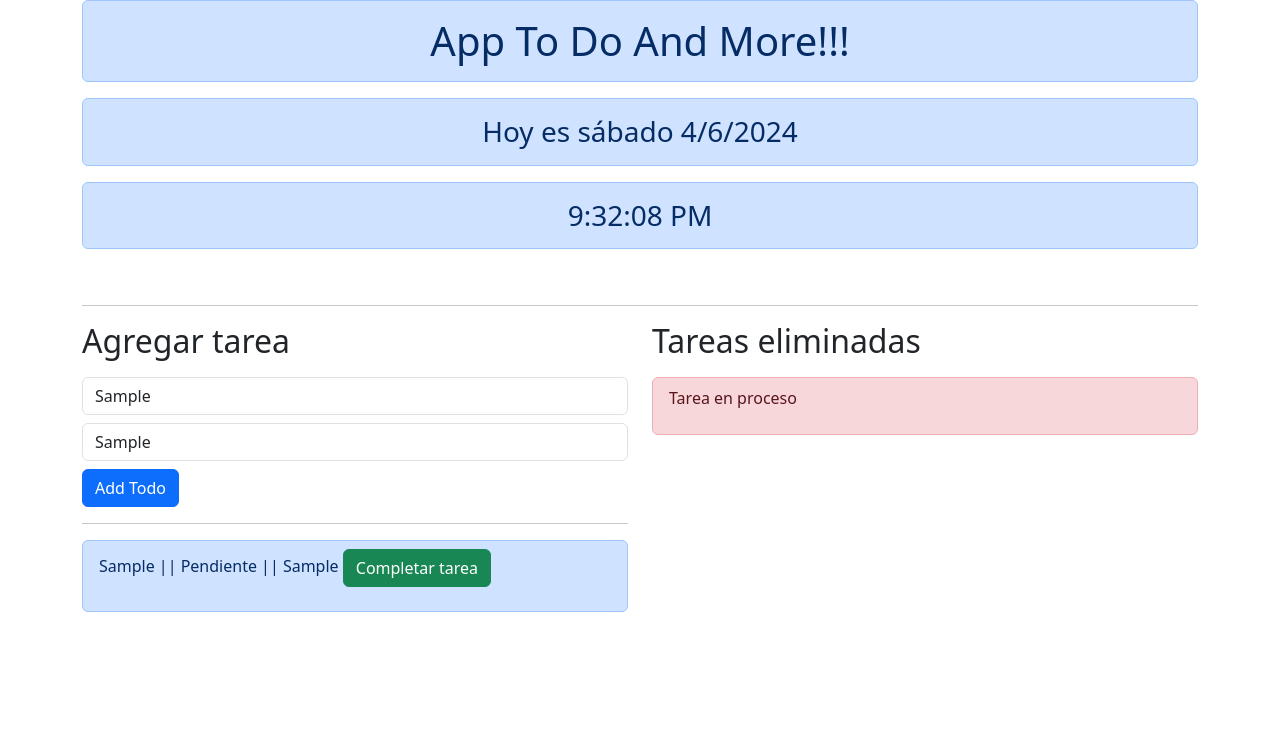
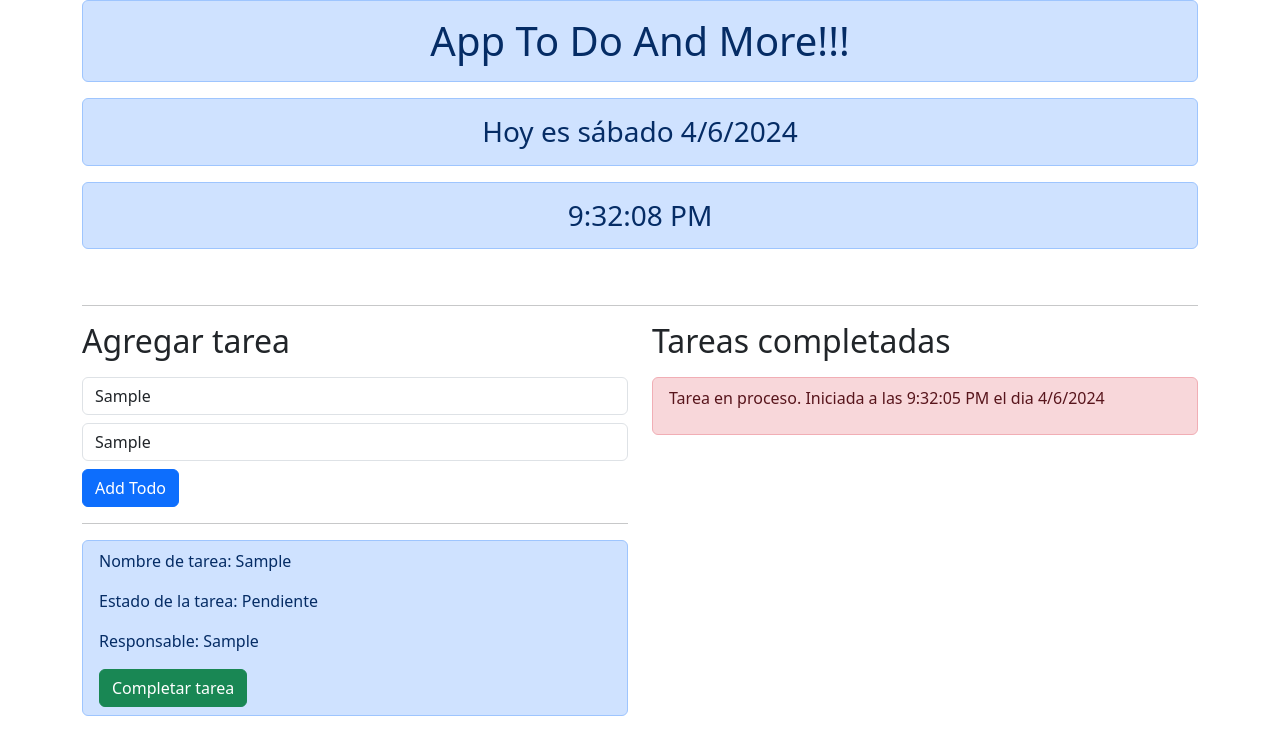
Before and after one commit to Abraham-Olsen/Sistemas-Colaborativos-Prototipo, an Angular app: page / in a window 1280 px wide. Both pictures are taken after typing "Sample", "Sample" into the empty fields and a click on the button "Add Todo". Shown: the top 754 px of the page. Built offline with nearby package versions, Linux system fonts and the light colour scheme.

Commit message:
feat: :sparkles: feat: Asignacion correcta de las fechas y horas de las tareas

```diff
--- a/src/app/components/erased-list/erased-list.component.html
+++ b/src/app/components/erased-list/erased-list.component.html
@@ -1,14 +1,23 @@
-<h2 class="mb-3">Tareas eliminadas</h2>
+<h2 class="mb-3">Tareas completadas</h2>
 <section>
   <ul class="list-group">
     <li
       *ngFor="let tarea of tareas; let index = index"
       class="list-group-item list-group-item-danger"
     >
-      <p *ngIf="tarea.completado == true">
-        {{ tarea.tarea }} || {{ tarea.completado }} || {{ tarea.responsable }}
+      <div *ngIf="tarea.completado == true">
+        <p>Nombre de tarea: {{ tarea.tarea }}</p>
+        <p>Estado: {{ tarea.completado ? "Completado" : "Pendiente" }}</p>
+        <p>Responsable: {{ tarea.responsable }}</p>
+        <p>
+          Completada el dia {{ tarea.fechaDeFin }} a las {{ tarea.horaDeFin }}
+        </p>
+      </div>
+
+      <p *ngIf="tarea.completado == false">
+        Tarea en proceso. Iniciada a las {{ tarea.horaDeInicio }} el dia
+        {{ tarea.fechaDeInicio }}
       </p>
-      <p *ngIf="tarea.completado == false">Tarea en proceso</p>
     </li>
   </ul>
 </section>
--- a/src/app/components/list/interfaces/Tarea.ts
+++ b/src/app/components/list/interfaces/Tarea.ts
@@ -2,4 +2,8 @@ export interface Tarea {
   tarea: string;
   completado: boolean;
   responsable: string;
+  horaDeInicio: string;
+  horaDeFin: string;
+  fechaDeInicio: string;
+  fechaDeFin: string;
 }
--- a/src/app/components/list/list.component.html
+++ b/src/app/components/list/list.component.html
@@ -22,15 +22,20 @@
       *ngFor="let todo of todos; let index = index"
       class="list-group-item list-group-item-primary"
     >
-      <p *ngIf="todo.completado == false">
-        {{ todo.tarea }} ||
-        {{ todo.completado ? "Completado" : "Pendiente" }} ||
-        {{ todo.responsable }}
+      <div *ngIf="todo.completado == false">
+        <p>Nombre de tarea: {{ todo.tarea }}</p>
+        <p>
+          Estado de la tarea: {{ todo.completado ? "Completado" : "Pendiente" }}
+        </p>
+        <p>Responsable: {{ todo.responsable }}</p>
         <button class="btn btn-success" (click)="deleteTask(index)">
           Completar tarea
         </button>
+      </div>
+
+      <p *ngIf="todo.completado == true">
+        Tarea completada a las {{ todo.horaDeFin }} por {{ todo.responsable }}
       </p>
-      <p *ngIf="todo.completado == true">Tarea completada</p>
     </li>
   </ul>
   <div></div>
--- a/src/app/components/list/list.component.ts
+++ b/src/app/components/list/list.component.ts
@@ -12,16 +12,24 @@ export class ListComponent {
   responsable = '';
   deletedItem: Tarea[] = [];
   completado = false;
+  horaDeInicio = '';
+  fecha = '';
 
   addTask() {
     const nuevaTarea: Tarea = {
       tarea: this.tarea,
       completado: false,
       responsable: this.responsable,
+      horaDeInicio: (this.horaDeInicio = new Date().toLocaleTimeString()),
+      horaDeFin: '',
+      fechaDeInicio: (this.fecha = new Date().toLocaleDateString()),
+      fechaDeFin: '',
     };
     this.todos.push(nuevaTarea);
   }
   deleteTask(index: number) {
     this.todos[index].completado = true;
+    this.todos[index].horaDeFin = new Date().toLocaleTimeString();
+    this.todos[index].fechaDeFin = new Date().toLocaleDateString();
   }
 }
```
